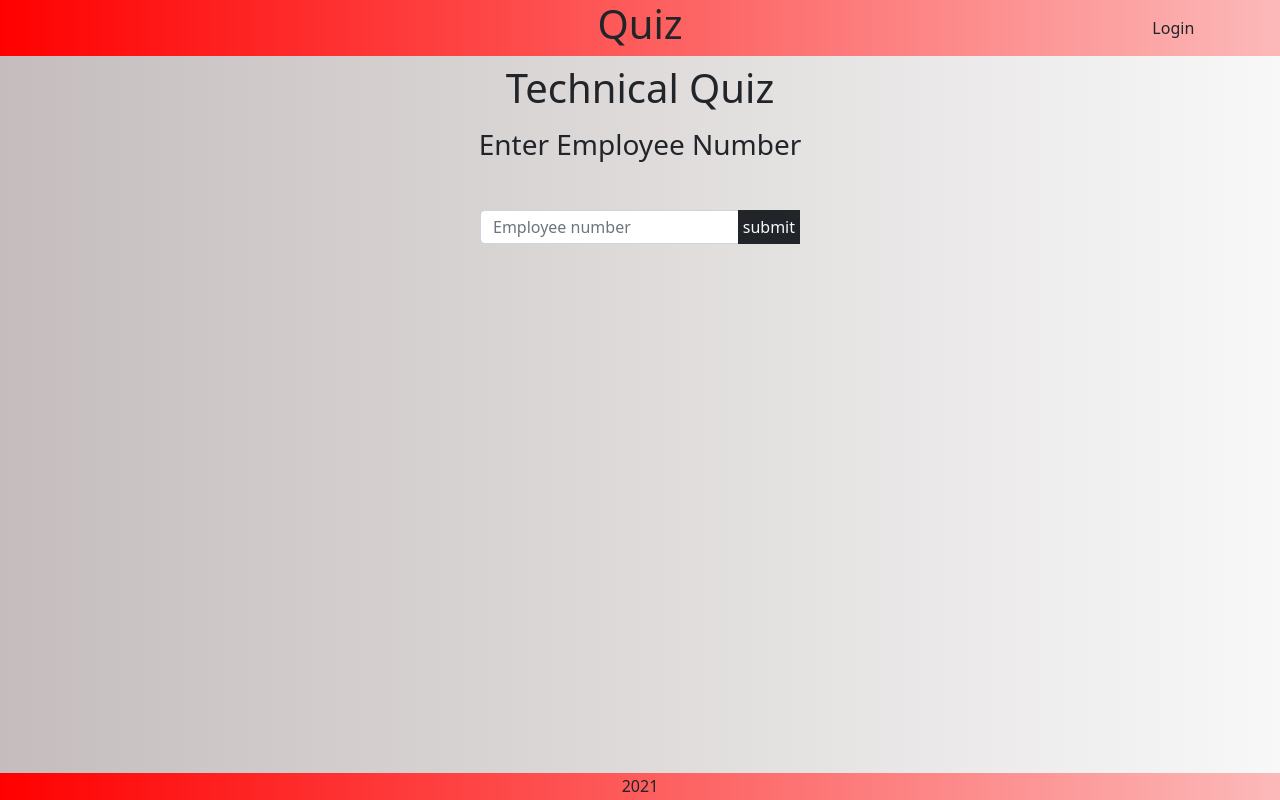
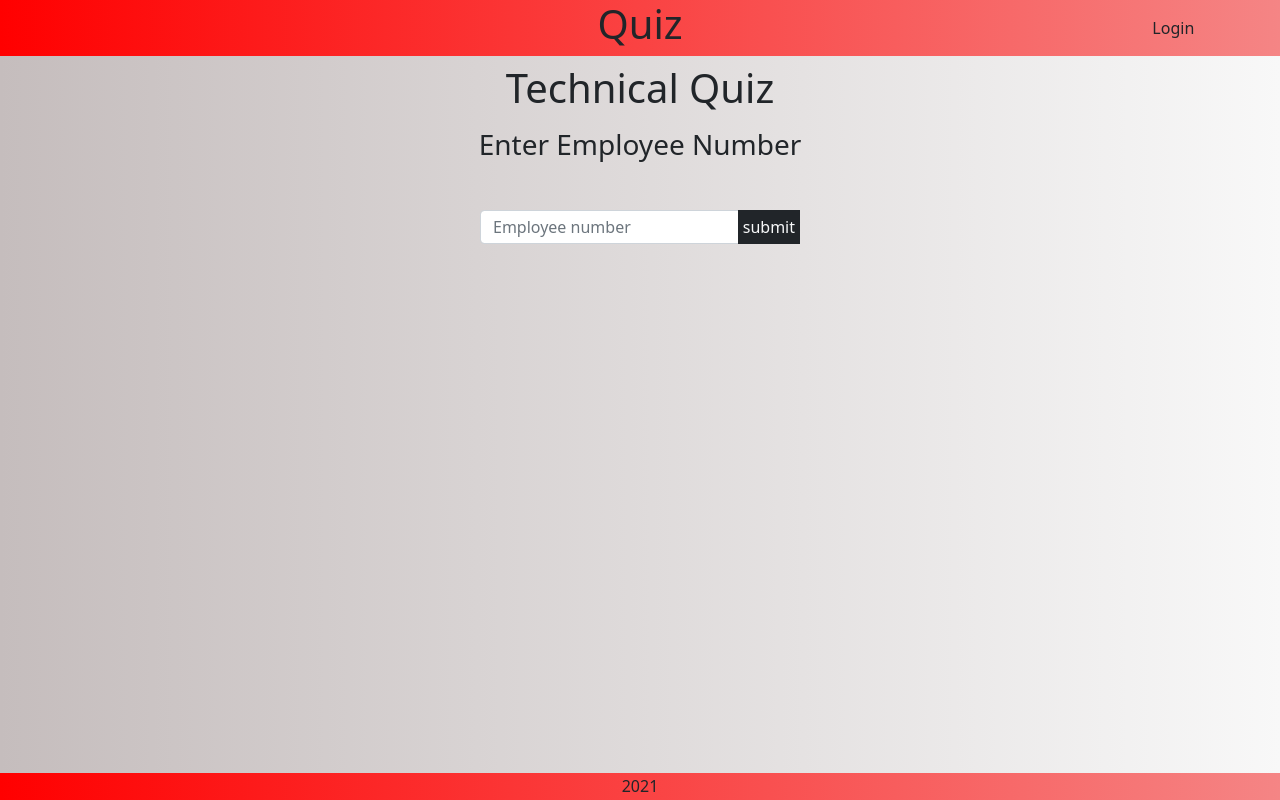
Before and after one commit to zahur76/django-quiz, a Django app: page / in a window 1280 px wide. Run offline with Django 3.2, Linux system fonts and the light colour scheme.

Commit message:
change navbar colour gradient

```diff
--- a/static/css/base.css
+++ b/static/css/base.css
@@ -6,7 +6,7 @@ body, html {
 }
 
 .bg-grad {
-    background-image: linear-gradient(to right, red , rgb(252, 185, 185));
+    background-image: linear-gradient(to right, red , rgb(245, 133, 133));
   }
 
 nav a {
```
Also changed, not shown: db.sqlite3.
